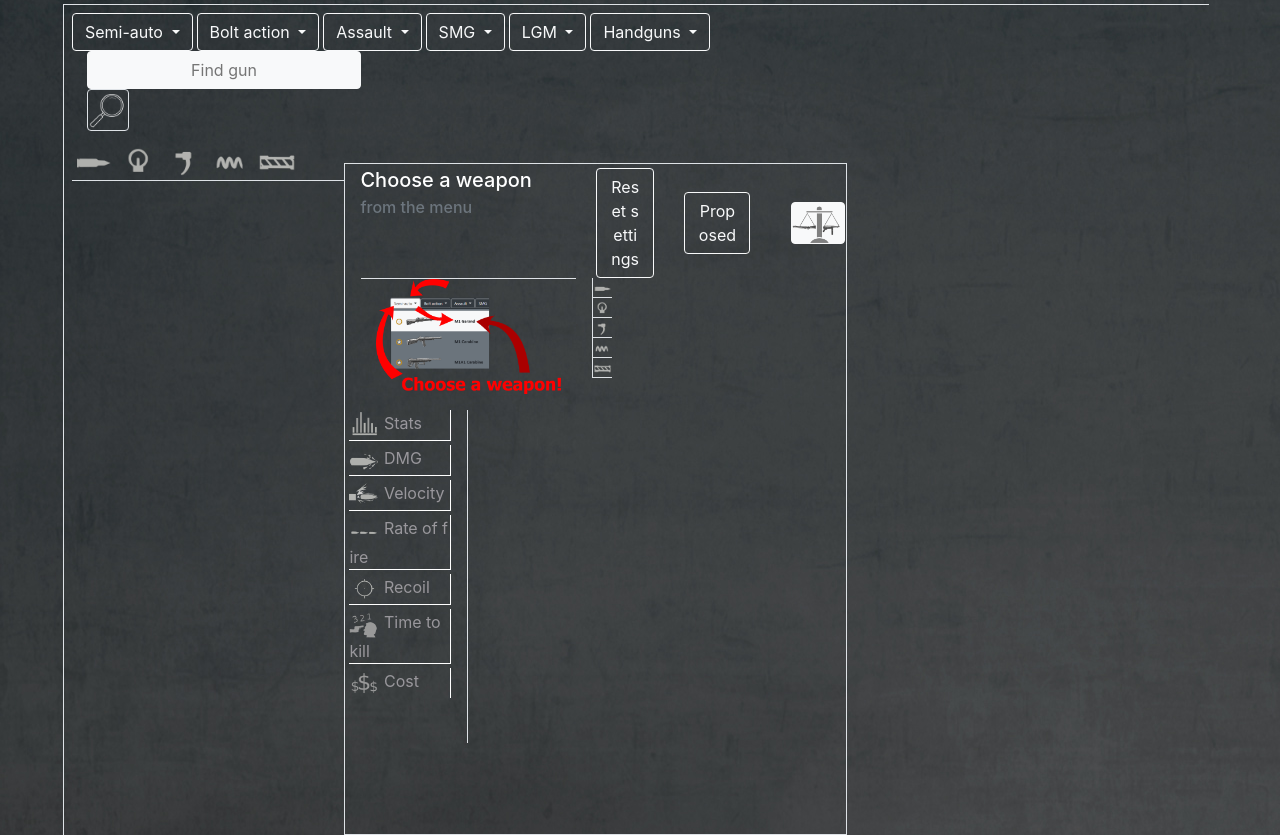
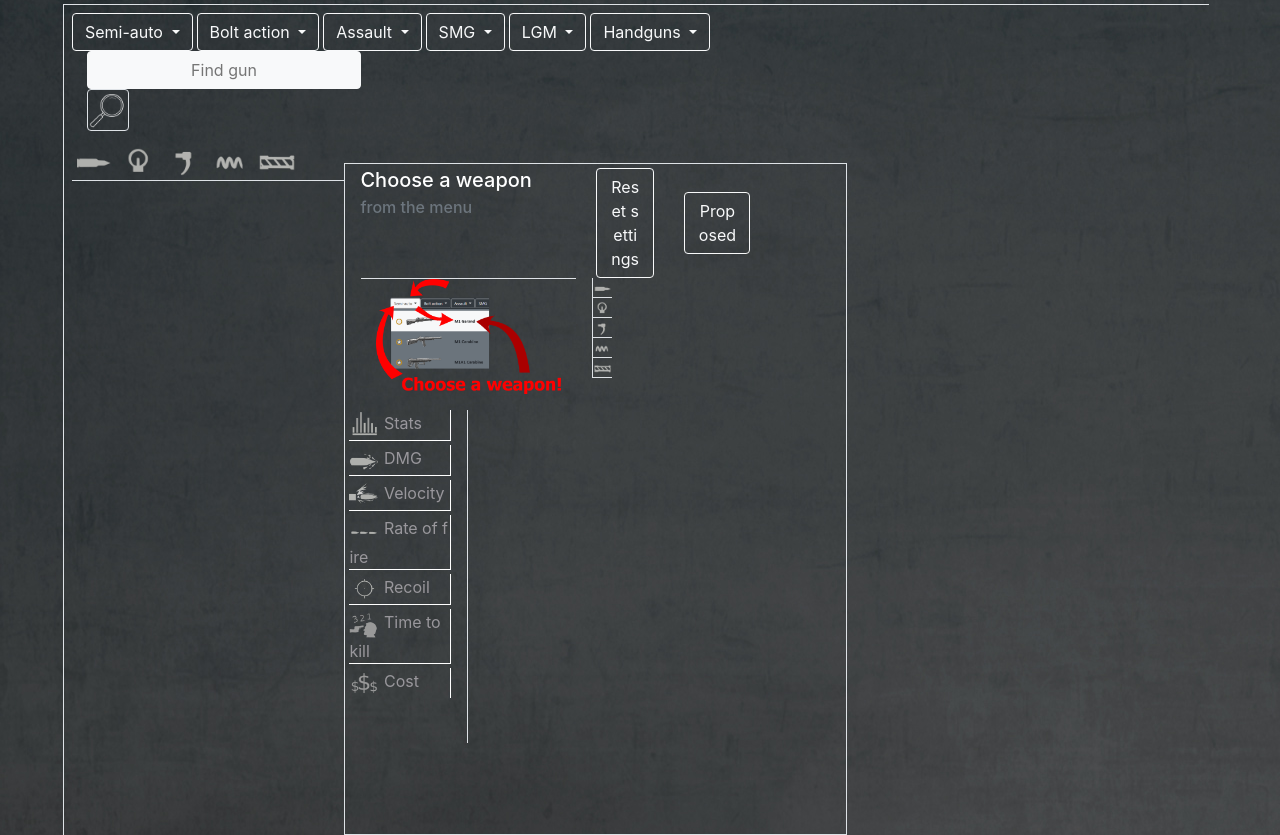
Before and after one commit to JarekDylewski/HandGExpert, a Symfony app: template templates/home.html.twig in a window 1280 px wide. Shown: the part 148-983 px from the top of the page. Run offline with Twig, Linux system fonts and the light colour scheme; the template is opened without the code that fills it, so the values that code supplies are empty; some libraries are stand-ins or nearby versions.

Commit message:
teraz przycisk do porównywania jest widoczn tylko po wybraniu broni - blok jest w gunBar.html.twig

```diff
--- a/templates/home.html.twig
+++ b/templates/home.html.twig
@@ -787,13 +787,9 @@
                             <div class="col-2 align-self-center pr-0">
                                 <button class="btn btn-outline-light" type="button">Proposed</button>
                             </div>
-                            <div class="col-1 align-self-center p-0 mr-0 ml-auto">
-                                <button id="compare_weapon" class="btn btn-light p-0" type="button"><img width="52px"
-                                                                                                         height="40px"
-                                                                                                         src="{{ asset('/img/compare.png') }}"
-                                                                                                         alt="compare weapon">
-                                </button>
-                            </div>
+                            {% block compareButton %}
+
+                            {% endblock compareButton %}
                         </div>
                         <div class="row">
                             <div class="col-5 ml-3 mr-3 border-top">
```
